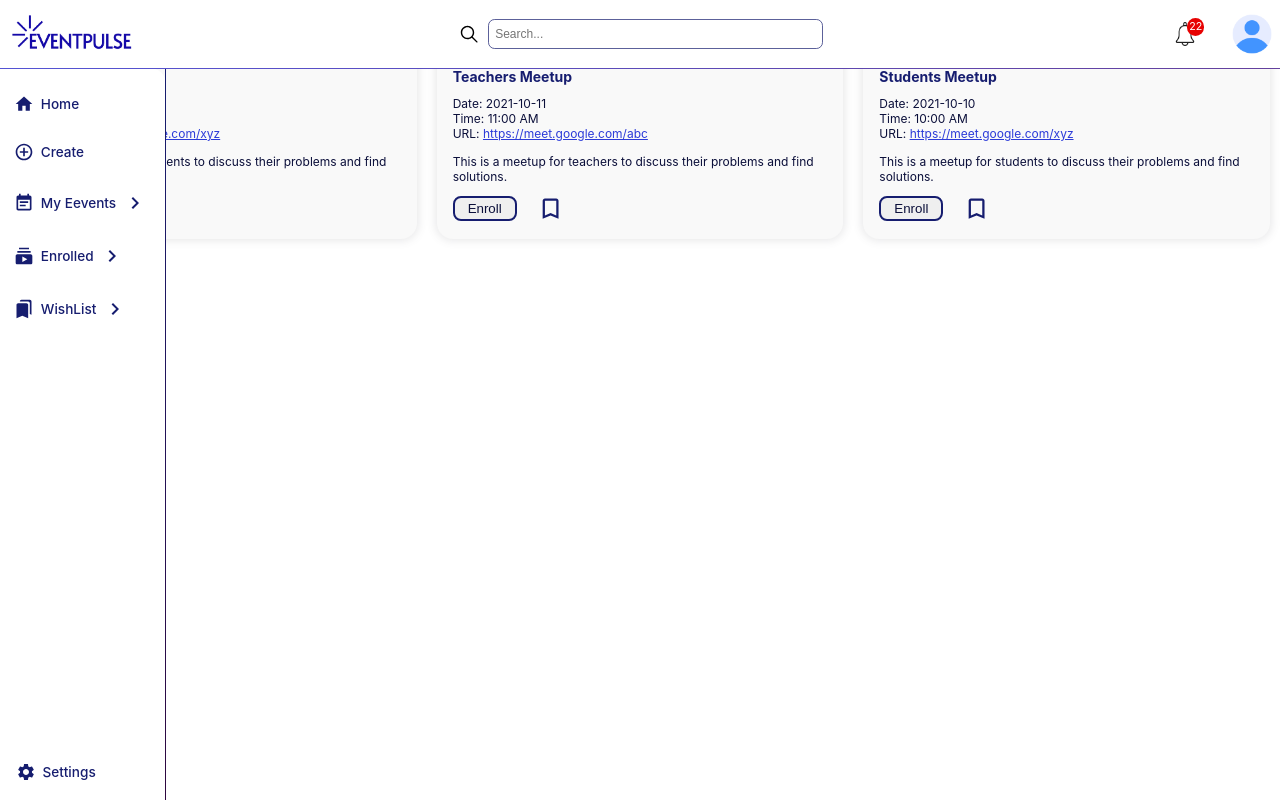
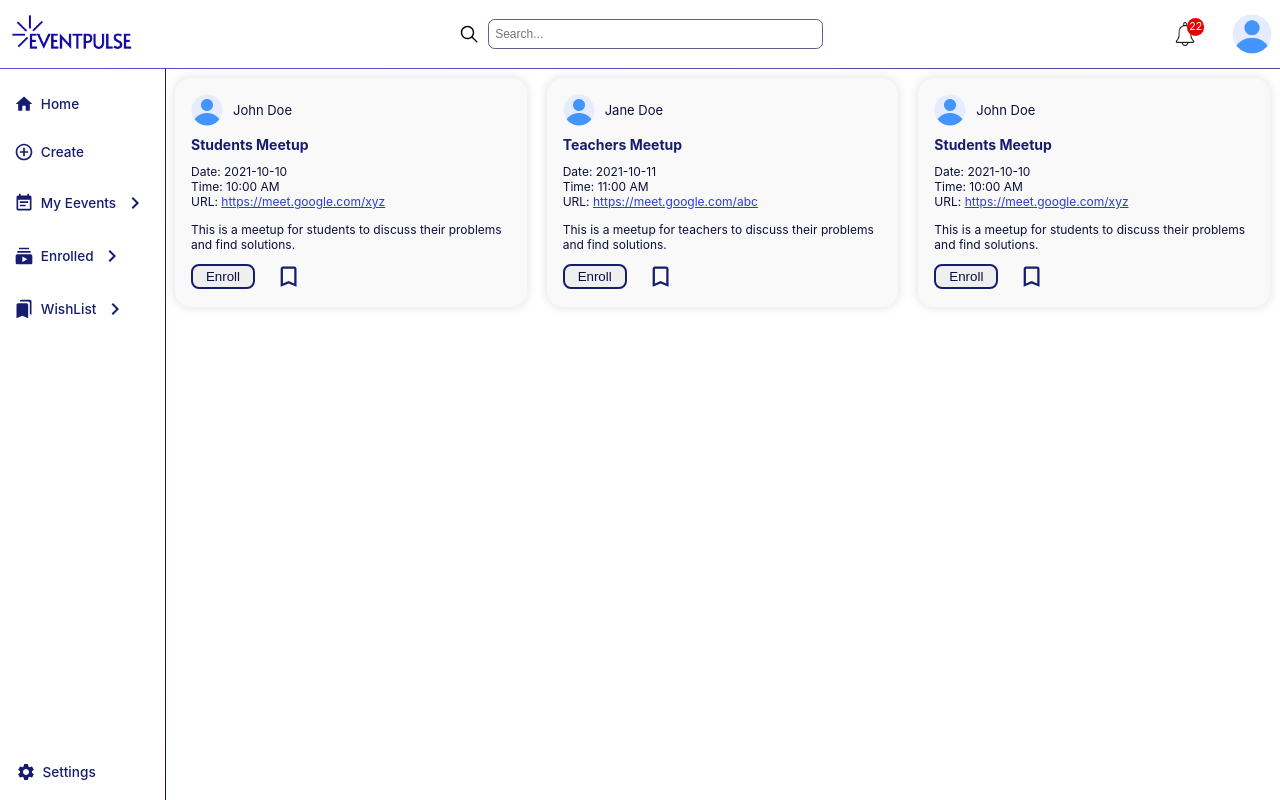
Before and after one commit to imesh-madushan/iwb360-davinci-crew, a React (Create React App) app in the folder frontend/: page / in a window 1280 px wide. Built offline with nearby package versions, Linux system fonts and the light colour scheme.

Commit message:
Implement Protected Routes
-AuthProvider added
-Authentication validation part ready along with authprovider
-Routes updated

```diff
--- a/frontend/src/App.js
+++ b/frontend/src/App.js
@@ -1,6 +1,5 @@
 import { BrowserRouter as Router, Route, Routes } from 'react-router-dom';
-import { useEffect, useState } from 'react';
-import Cookies from 'js-cookie';
+import { useEffect, useState, useContext } from 'react';
 import Home from './pages/home/home';
 import Login from './pages/login/login';
 import Register from './pages/register/register';
@@ -9,43 +8,38 @@ import NavBarAfterAuth from './components/navBarAfterAuth/navBarAfterAuth';
 import SideBar from './components/sideBar/sideBar';
 import CreateEvent from './pages/createEvent/createEvent';
 import NotFound from './pages/notFound/notFound';
+import { AuthContext } from './context/authContext';
+import ProtectedRoutes from './utils/ProtectedRoutes';
 import './App.css';
 
 function App() {
-  const [authenticated, setAuthenticated] = useState(true);
-
-  //validate the user is logged in
-  useEffect(() => {
-    if (Cookies.get('token')) {
-      setAuthenticated(true);
-    }
-  }, []);
+  const { isAuthenticated } = useContext(AuthContext);
 
   return (
     <Router>
-      {authenticated ? (
+      {isAuthenticated ? (
         <>
           <NavBarAfterAuth />
           <SideBar />
-          <div className="mainbody">
-            <Routes>
-              <Route path="/" element={<Home />} />
-              <Route path="/create" element={<CreateEvent />} />
-              <Route path="/*" element={<NotFound />} />
-            </Routes>
-          </div>
         </>
       ) : (
         <>
           <NavBarBeforeAuth />
-          <Routes>
-            <Route path="/" element={<Home />} />
-            <Route path="/login" element={<Login />} />
-            <Route path="/register" element={<Register />} />
-            <Route path="/*" element={<NotFound />} />
-          </Routes>
         </>
       )}
+
+      <div className={isAuthenticated ? "mainbodyAuth" : "mainbodyNoAuth"}>
+        <Routes>
+          <Route path="/" element={<Home />} />
+          <Route path="/login" element={<Login />} />
+          <Route path="/register" element={<Register />} />
+          <Route element={<ProtectedRoutes />}>
+            <Route path="/createEvent" element={<CreateEvent />} />
+          </Route>
+          <Route path="/*" element={<NotFound />} />
+        </Routes>
+      </div>
+
     </Router>
   );
 }
--- /dev/null
+++ b/frontend/src/context/authContext.js
@@ -0,0 +1,22 @@
+import React from "react";
+import { useState, useEffect, createContext } from 'react';
+import Cookies from 'js-cookie';
+
+export const AuthContext = createContext();
+
+export const AuthProvider = ({children}) => {
+    const [isAuthenticated, setIsAuthenticated] = useState(true);
+
+    //validate the user is logged in
+    useEffect(() => {
+        if (Cookies.get('token')) {
+            setIsAuthenticated(true);
+        }
+    }, []);
+
+    return (
+        <AuthContext.Provider value={{isAuthenticated, setIsAuthenticated}}>
+            {children}
+        </AuthContext.Provider>
+    );
+}
--- a/frontend/src/index.js
+++ b/frontend/src/index.js
@@ -2,12 +2,15 @@ import React from 'react';
 import ReactDOM from 'react-dom/client';
 import './index.css';
 import App from './App';
+import { AuthProvider } from './context/authContext';
 import reportWebVitals from './reportWebVitals';
 
 const root = ReactDOM.createRoot(document.getElementById('root'));
 root.render(
   <React.StrictMode>
-    <App />
+    <AuthProvider>
+      <App />
+    </AuthProvider>
   </React.StrictMode>
 );
 
--- a/frontend/src/pages/home/home.jsx
+++ b/frontend/src/pages/home/home.jsx
@@ -1,5 +1,6 @@
 import React from "react";
-import { useState } from 'react';
+import { useState, useContext} from 'react';
+import { AuthContext } from "../../context/authContext";
 import Post from "../../components/post/post";
 import './home.css'
 
@@ -30,9 +31,12 @@ const cardData = [{
 ];
 
 const Home = () => {
+    const {isAuthenticated} = useContext(AuthContext);
+
     return (
         <div className="home">
-            <div className="postWrapper">
+            {isAuthenticated ? (
+                <div className="postWrapper">
                 {cardData.map((data, index) => (
                     <Post
                         key={index}
@@ -46,6 +50,14 @@ const Home = () => {
                 ))
                 }
             </div>
+            ) : (
+                <div className="guest">
+                    <div className="content">
+                        <h4>Welcome to the Home Page</h4>
+                        <p>Please login to view the posts</p>
+                    </div>
+                </div>
+            )}
         </div>
     );
 }
--- /dev/null
+++ b/frontend/src/utils/ProtectedRoutes.jsx
@@ -0,0 +1,13 @@
+import { Outlet, Navigate } from "react-router-dom";
+import { useContext } from "react";
+import { AuthContext } from "../context/authContext";
+
+const ProtectedRoutes = () => {
+    const {isAuthenticated} = useContext(AuthContext);
+
+    return (
+        isAuthenticated ? <Outlet /> : <Navigate to="/login" />
+    );
+}
+
+export default ProtectedRoutes;
```
